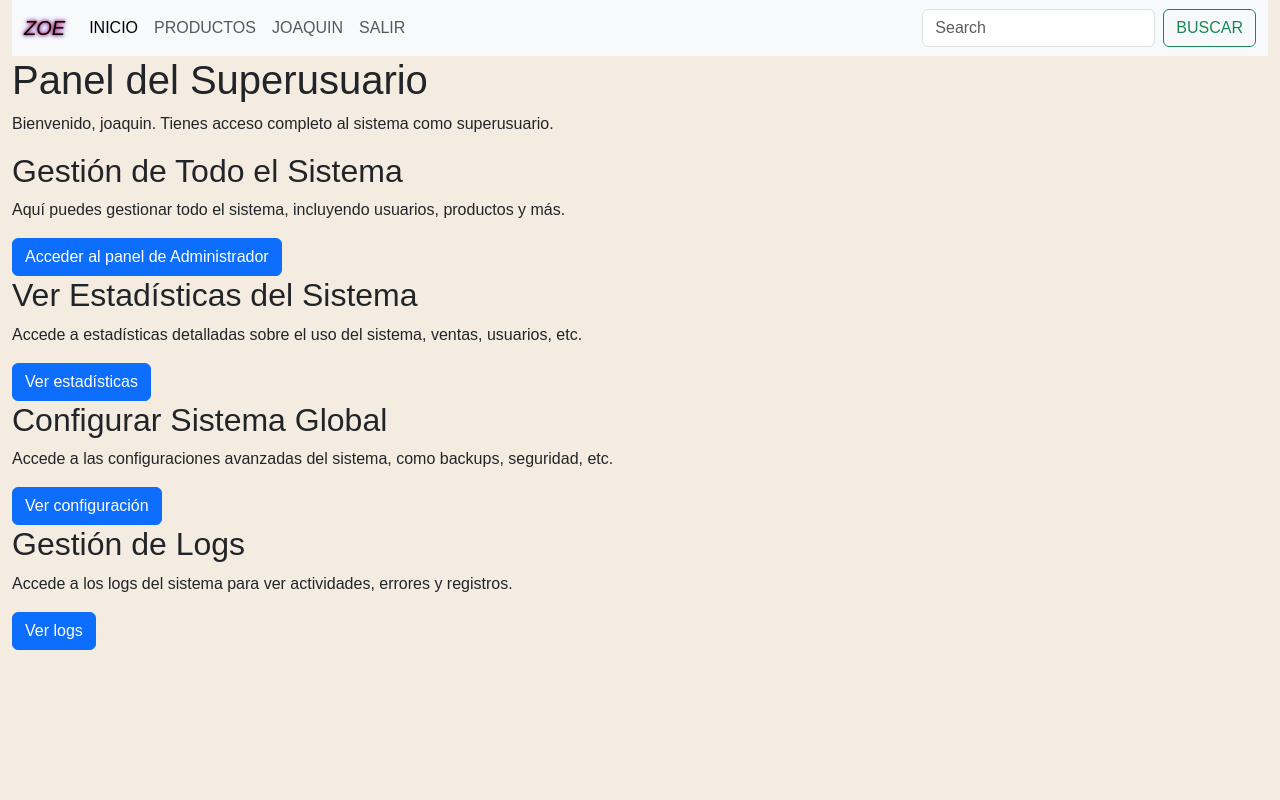
After one commit to facundo342424/Lenceria_zoee, a Django app: page /superuser_dashboard/ in a window 1280 px wide. The commit adds this page. Run offline with Django 5.2, Linux system fonts and the light colour scheme; a user stored in the database is signed in.

Commit message:
autenticacion

```diff
--- a/nacho01/nacho01/settings.py
+++ b/nacho01/nacho01/settings.py
@@ -137,7 +137,10 @@ LOGOUT_REDIRECT_URL = 'inicio'
 
 # directorio de imagenes
 
-STATICFILES_DIRS = [STATIC_DIR,]
+
+STATICFILES_DIRS = [
+    BASE_DIR / 'sistema/static/',  # Esto apunta a la carpeta 'static' en la raíz de tu proyecto
+]
 
 
 ## restablecer contrase;a
--- /dev/null
+++ b/nacho01/sistema/static/css/FondoGeneral.css
@@ -0,0 +1,30 @@
+body, html {
+    height: 100%;
+    margin: 0;
+    padding: 0;
+    width: 100%;
+    font-family: Arial, sans-serif;
+    background-color:  rgb(244, 236, 225);
+}
+
+.imagen-completa {
+    background-image: url("{% static 'imagenes/ze2.jpg' %}");
+    background-size: cover;
+    background-position: center;
+    background-repeat: no-repeat;
+    height: 90vh; /* Altura completa de la ventana del navegador */
+    max-width: 100%;  /* Ancho completo de la ventana del navegador Responsivo aplicado*/
+    position: relative; /* Posiciona el contenedor para el contenido */
+    opacity: 0.3;
+}
+.contenido {
+    position: absolute; /* Posiciona el contenido sobre la imagen de fondo */
+    top: 10%;
+    left: 50%;
+    transform: translate(-50%, -50%); /* Centra el contenido vertical y horizontalmente */
+    color: rgb(24, 22, 23); /* Color del texto para que contraste con la imagen de fondo */
+    text-align: center;
+    padding: 20px;
+    z-index: 1; /* Asegura que el contenido esté por encima de la imagen */
+
+}
--- a/nacho01/sistema/templates/base.html
+++ b/nacho01/sistema/templates/base.html
@@ -1,3 +1,4 @@
+{% load static %}
 <!DOCTYPE html>
 <html lang="es">
 <head>
@@ -5,6 +6,7 @@
     <meta name="viewport" content="width=device-width, initial-scale=1.0">
     <title>Lenceria Zoe</title>
     <link href="https://cdn.jsdelivr.net/npm/bootstrap@5.3.3/dist/css/bootstrap.min.css" rel="stylesheet">
+    <link rel="stylesheet" type="text/css" href="{% static 'css/FondoGeneral.css' %}">
     <style>
       em {
         text-shadow: 0 0 3px #FF0000, 0 0 5px #0000FF;
--- a/nacho01/sistema/templates/perfil.html
+++ b/nacho01/sistema/templates/perfil.html
@@ -91,10 +91,14 @@
           </div>
         </div>
 
+        <div><p><a href="{% url 'password_change' %}">Cambiar contraseña</a></p></div>
+
 </body>
         <h4> Nombre de usuario:   {{ user.username | upper }} </h4>
         <h4> Nombre :   {{ user.first_name | upper }} </h4>
         <h4> Email :    {{ user.email | upper }} </h4>
+
+
 
 
 {% endif %}
--- a/nacho01/sistema/templates/registration/login.html
+++ b/nacho01/sistema/templates/registration/login.html
@@ -4,7 +4,8 @@
 {% load crispy_forms_tags %}
 
 <h3>Login</h3>
-<head><style>
+<head>
+  <style>
   body, html {
       height: 100%;
       margin: 0;
@@ -46,7 +47,7 @@
           <h5 class="card-title"> INGRESE SUS CREDENCIALES</h5>
           {{ form | crispy }}
           <div>
-            <p><a href="{% url 'password_change' %}">Olvide mi Contraseña</a></p>
+            <p><a href="{% url 'password_reset' %}">Olvide mi Contraseña</a></p>
             <form action="{% url 'logout' %}" method="post">
           <button class="btn btn-sm btn-primary float-end" type='sumbmit'>INICIAR SESION</button>
         </div>
--- /dev/null
+++ b/nacho01/sistema/templates/superuser_dashboard.html
@@ -0,0 +1,32 @@
+{% extends "base.html" %}
+
+{% block content %}
+  <h1>Panel del Superusuario</h1>
+
+  <p>Bienvenido, {{ user.username }}. Tienes acceso completo al sistema como superusuario.</p>
+
+  <div class="dashboard-section">
+    <h2>Gestión de Todo el Sistema</h2>
+    <p>Aquí puedes gestionar todo el sistema, incluyendo usuarios, productos y más.</p>
+    <a  class="btn btn-primary">Acceder al panel de Administrador</a>
+  </div>
+
+  <div class="dashboard-section">
+    <h2>Ver Estadísticas del Sistema</h2>
+    <p>Accede a estadísticas detalladas sobre el uso del sistema, ventas, usuarios, etc.</p>
+    <a  class="btn btn-primary">Ver estadísticas</a>
+  </div>
+
+  <div class="dashboard-section">
+    <h2>Configurar Sistema Global</h2>
+    <p>Accede a las configuraciones avanzadas del sistema, como backups, seguridad, etc.</p>
+    <a  class="btn btn-primary">Ver configuración</a>
+  </div>
+
+  <div class="dashboard-section">
+    <h2>Gestión de Logs</h2>
+    <p>Accede a los logs del sistema para ver actividades, errores y registros.</p>
+    <a  class="btn btn-primary">Ver logs</a>
+  </div>
+
+{% endblock %}
--- a/nacho01/sistema/urls.py
+++ b/nacho01/sistema/urls.py
@@ -8,6 +8,16 @@ urlpatterns = [
     path('logout/', views.salir, name='salir'),
     path('perfil/', views.perfil, name='perfil'),
     path('register/', views.register, name='register'),
-    path('password_change/', auth_views.PasswordChangeView.as_view(template_name='registration/password_change_form.html', success_url='password_change/done/'), name='password_change'),
-    path('password_change/done/', auth_views.PasswordChangeDoneView.as_view(template_name='registration/password_change_done.html'), name='password_change_done'),
+    path('password_reset_form/', auth_views.PasswordResetView.as_view(template_name='registration/password_reset_form.html',
+    email_template_name='registration/password_reset_email.html',subject_template_name='registration/password_reset_subject.txt',
+    ), name='password_reset'),
+    path('password_reset/done/', auth_views.PasswordResetDoneView.as_view(
+        template_name='registration/password_reset_done.html' ), name='password_reset_done'),
+    path('reset/<uidb64>/<token>/', auth_views.PasswordResetConfirmView.as_view(
+        template_name='registration/password_reset_confirm.html',), name='password_reset_confirm'),
+    path('reset/done/', auth_views.PasswordResetCompleteView.as_view(template_name='registration/password_reset_complete.html',
+    ), name='password_reset_complete'),
+    path('superuser_dashboard/', views.superuser_dashboard, name='superuser_dashboard'),
+    path('admin_dashboard/', views.admin_dashboard, name='admin_dashboard'),
+    path('stats_dashboard/', views.stats_dashboard, name='stats_dashboard'),
 ]
--- a/nacho01/sistema/views.py
+++ b/nacho01/sistema/views.py
@@ -13,21 +13,50 @@ def inicio(request):
 def register(request):
     data = {
         'form': CustomUserCreationForm()
-        }
+    }
 
     if request.method == 'POST':
-        user_Creation_form = CustomUserCreationForm(data=request.POST)
+        user_creation_form = CustomUserCreationForm(data=request.POST)
 
-        if user_Creation_form.is_valid():
-            user_Creation_form.save()
+        if user_creation_form.is_valid():
+            user_creation_form.save()
 
-            user = authenticate(username=user_Creation_form.cleaned_data['username'], password=user_Creation_form.cleaned_data['password1'])
-            login(request,user)
-            return redirect('perfil')
+            # Autenticación y login del usuario
+            user = authenticate(username=user_creation_form.cleaned_data['username'], password=user_creation_form.cleaned_data['password1'])
+            login(request, user)
 
-    return render (request,'registration/register.html',data)
+            # Redirección según el tipo de usuario
+            if user.is_superuser:
+                return redirect('superuser_dashboard')  # Redirigir al panel del superusuario
+            elif user.is_staff:
+                return redirect('admin_dashboard')  # Redirigir al panel de administrador
+            else:
+                return redirect('user_dashboard')  # Redirigir a la página de usuario normal
 
-@login_required
+    return render(request, 'registration/register.html', data)
+
+def login_view(request):
+    if request.method == 'POST':
+        username = request.POST['username']
+        password = request.POST['password']
+        user = authenticate(username=username, password=password)
+
+        if user is not None:
+            login(request, user)
+
+            # Redirigir según el tipo de usuario
+            if user.is_superuser:
+                return redirect('superuser_dashboard')  # Redirige al dashboard del superusuario
+            elif user.is_staff:
+                return redirect('admin_dashboard')  # Redirige al dashboard del administrador
+            else:
+                return redirect('user_dashboard')  # Redirige al dashboard del usuario regular
+        else:
+            return render(request, 'login.html', {'error': 'Credenciales incorrectas'})
+
+    return render(request, 'login.html')
+
+
 def productos(request):
     return render(request, 'productos.html')
 
@@ -35,5 +64,42 @@ def salir(request):
     logout(request)
     return redirect('inicio')
 
+@login_required
 def perfil(request):
-    return render(request, 'perfil.html')
+    if request.user.is_superuser:
+        return redirect('superuser_dashboard')  # Redirige al panel del superusuario
+    elif request.user.is_staff:
+        return redirect('admin_dashboard')  # Redirige al panel de administrador
+    else:
+        return render(request, 'perfil.html')  # Vista de perfil para usuario normal
+
+@login_required
+def superuser_dashboard(request):
+    if not request.user.is_superuser:
+        return redirect('inicio')  # Redirige a inicio si no es superusuario
+    return render(request, 'superuser_dashboard.html')  # Vista para superusuario
+
+@login_required
+def admin_dashboard(request):
+    if not request.user.is_staff:
+        return redirect('inicio')  # Redirige a inicio si no es administrador
+    return render(request, 'admin_dashboard.html')  # Vista para administrador
+
+@login_required
+def superuser_dashboard(request):
+    if not request.user.is_superuser:
+        return redirect('inicio')  # Redirige a inicio si no es superusuario
+    return render(request, 'superuser_dashboard.html')  # Vista para superusuario
+
+@login_required
+def admin_dashboard(request):
+    if not request.user.is_staff:
+        return redirect('inicio')  # Redirige a inicio si no es administrador
+    return render(request, 'admin_dashboard.html')  # Vista para administrador
+
+# views.py
+from django.shortcuts import render
+
+def stats_dashboard(request):
+    # Tu lógica de la vista para el dashboard de estadísticas
+    return render(request, 'stats_dashboard.html')  # Asegúrate de que la plantilla 'stats_dashboard.html' exista
```
Also changed, not shown: nacho01/sistema/forms.py (+25 -2 lines), nacho01/sistema/templates/admin_dashboard.html (added, +22 -0 lines), nacho01/db.sqlite3, nacho01/sistema/models.py (line endings or trailing spaces), nacho01/sistema/static/css/p-ver.css (renamed from nacho01/sistema/static/imagenes/styles/p-ver.css), nacho01/sistema/static/css/styles.css (renamed from nacho01/sistema/static/imagenes/styles/styles.css).
